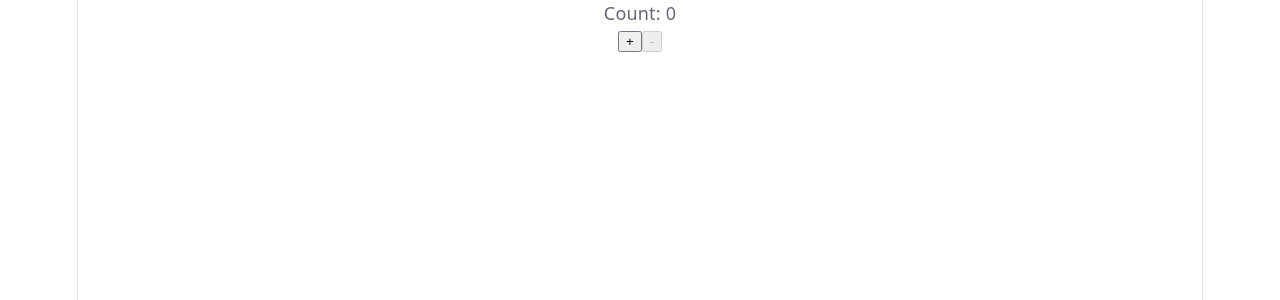
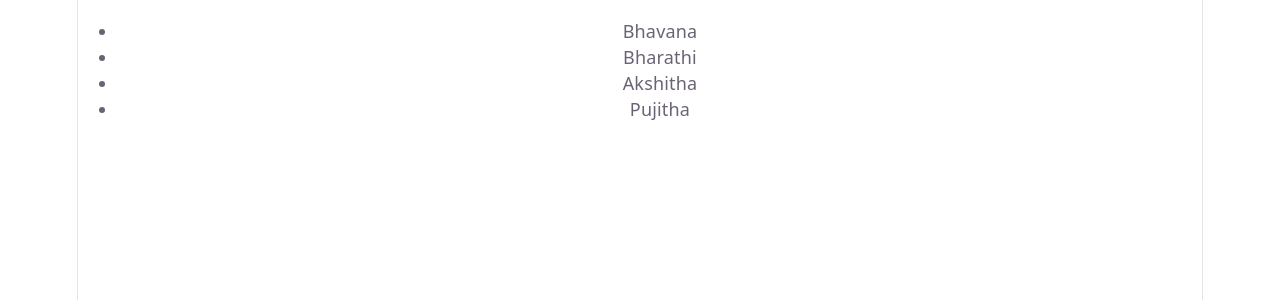
Before and after one commit to ybhavanareddy/react-learning-journey, a React (Vite) app in the folder phase-1-basics/: page / in a window 1280 px wide. Shown: the top 300 px of the page. Built offline with nearby package versions, Linux system fonts and the light colour scheme.

Commit message:
feat(day-07): implement useEffect for data loading and rendering user list

```diff
--- a/phase-1-basics/src/App.jsx
+++ b/phase-1-basics/src/App.jsx
@@ -1,9 +1,10 @@
-import Parent from "./day-06-lifting-state/Parent"
+
+import Users from "./day-07-useEffect/Users"
 function App() {
 
   return (
     <div>
-      <Parent />
+      <Users />
     </div>
   )
 }
--- /dev/null
+++ b/phase-1-basics/src/day-07-useEffect/Users.jsx
@@ -0,0 +1,24 @@
+import React, { useEffect } from 'react'
+import { useState } from 'react';
+function Users() {
+const [users, setUsers] = useState([]);
+
+
+
+  useEffect(()=>{
+    const usersData = ["Bhavana", "Bharathi", "Akshitha","Pujitha"]
+    setUsers(usersData);
+
+},[]);
+  return (
+    <div>
+        <ul>
+            {users.map((user) => (
+                <li key={user}>{user}</li>
+            ))}
+        </ul>
+    </div>
+  )
+}
+
+export default Users
```
